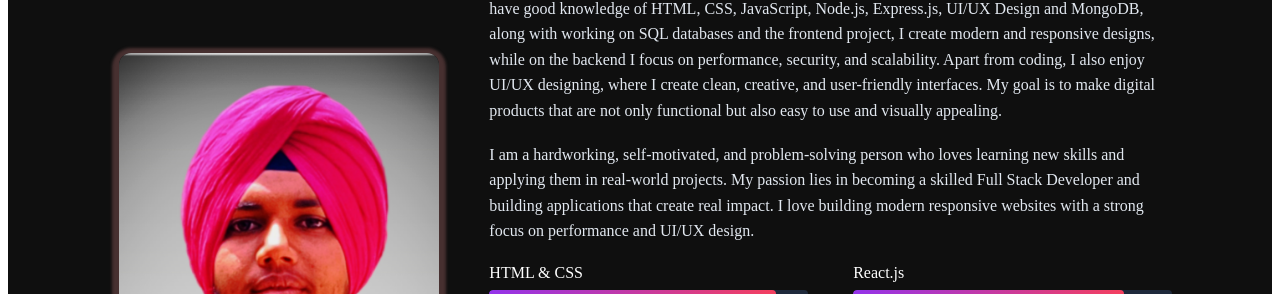
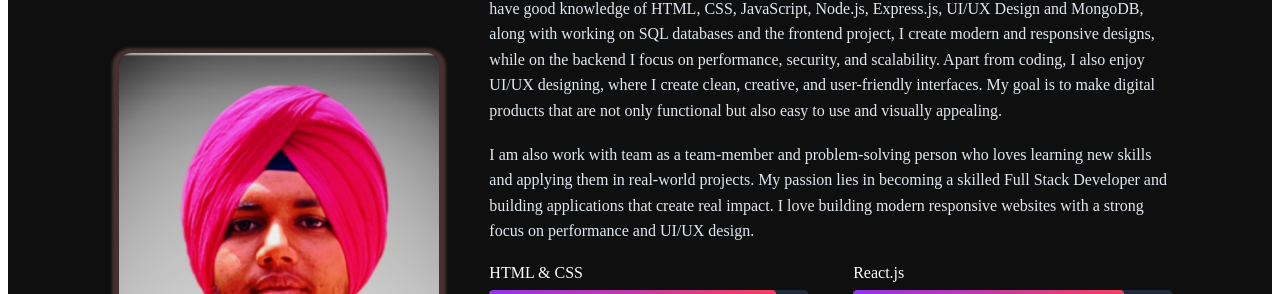
Before and after one commit to satpalsingh939/satpalsinghPortfolio, a React (Vite) app in the folder frontend/: page / in a window 1280 px wide. Shown: the part 1072-1366 px from the top of the page. Built offline with nearby package versions, Linux system fonts and the light colour scheme; the HTML template or start-up script is replaced by a standard one.

Commit message:
add pro1

```diff
--- a/frontend/src/pages/About.jsx
+++ b/frontend/src/pages/About.jsx
@@ -22,7 +22,7 @@ export default function About() {
           </p>
 
           <p className={styles.aboutText}>
-            I am a hardworking, self-motivated, and problem-solving person who loves learning new skills and applying them in real-world projects. My passion lies in becoming a skilled Full Stack Developer and building applications that create real impact.
+            I am also work with team as a team-member and problem-solving person who loves learning new skills and applying them in real-world projects. My passion lies in becoming a skilled Full Stack Developer and building applications that create real impact.
             I love building modern responsive websites
             with a strong focus on performance and UI/UX design.
           </p>
```
Also changed, not shown: 2 other files (tests, documents, lock files or other folders).
